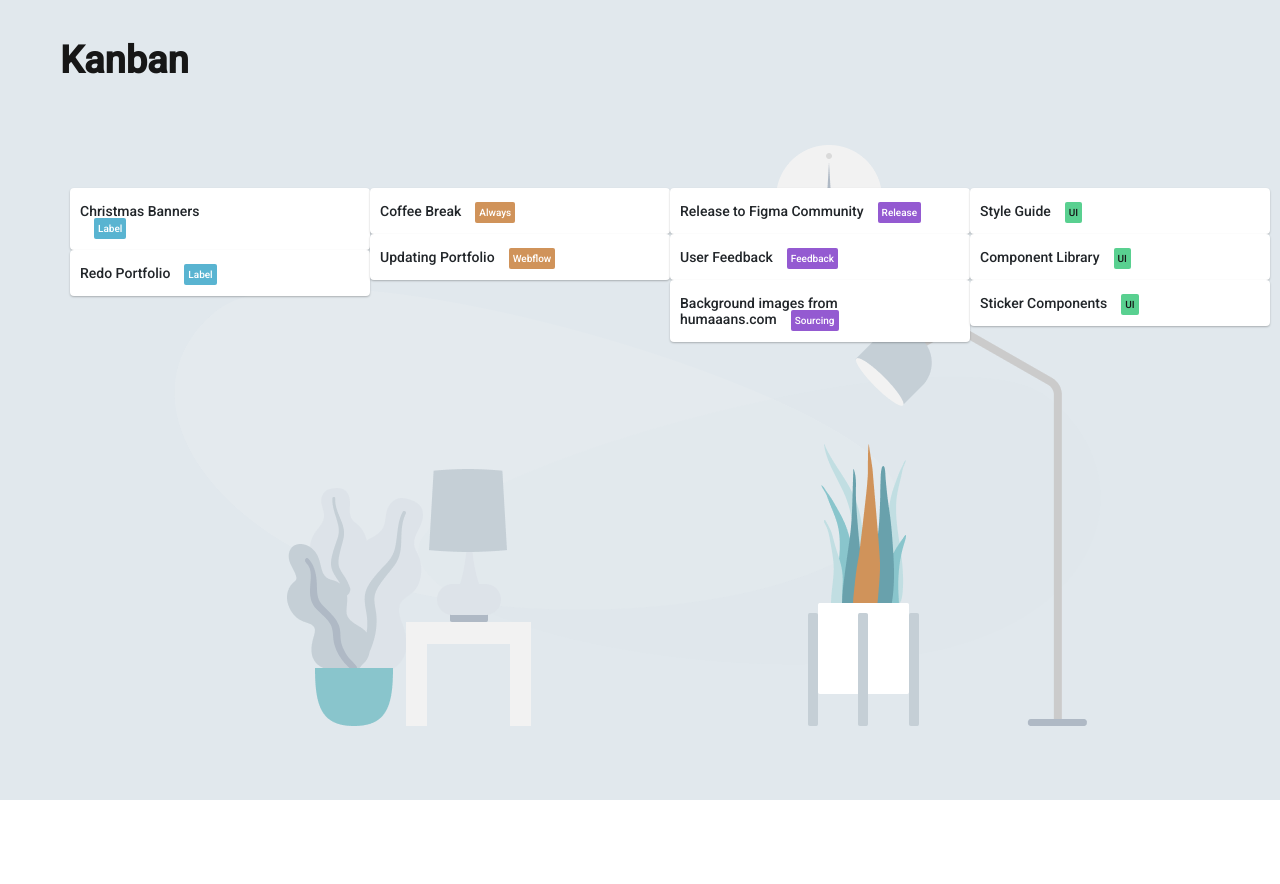
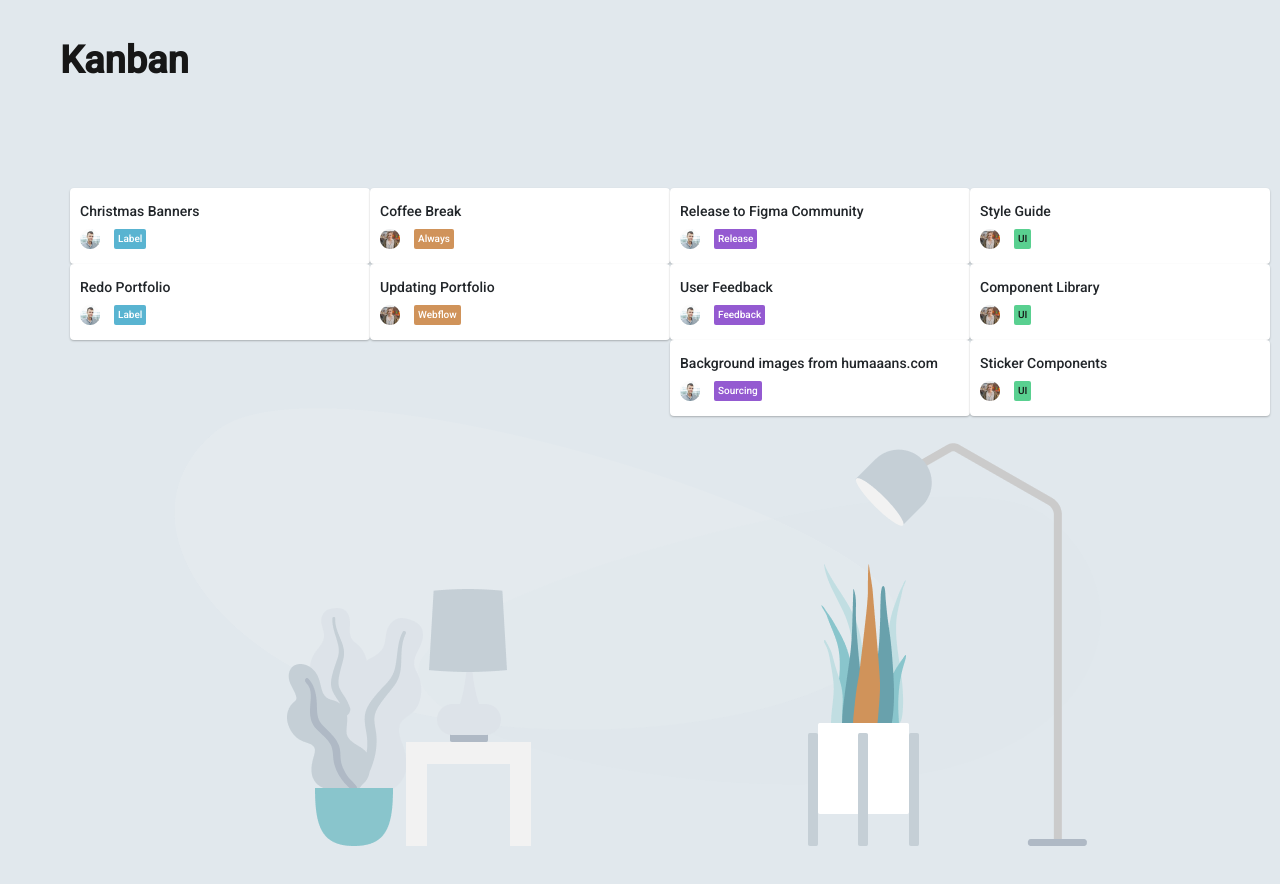
Before and after one commit to rfcosta85/kanban, a React (Create React App) app in the folder kanban/: page / in a window 1280 px wide. Shown: the top 884 px of the page. Built offline with nearby package versions, Linux system fonts and the light colour scheme.

Commit message:
Ajuste de codigo

```diff
--- a/kanban/src/App.css
+++ b/kanban/src/App.css
@@ -1,7 +1,7 @@
 
 .container {
   background-color: #E1E8ED;
-  min-height: 100vh;
+  min-height: 130vh;
   display: flex;
   font-size: calc(10px + 2vmin);
   color: white;
@@ -39,8 +39,12 @@
 
 }
 
-.avatar_male{
- margin-left: 20px;
- margin-top: 36px;
-
-}
+  .avatar_div{
+    display: flex;
+    margin-top: 10px;
+    flex-direction: row;
+  }
+  .avatar{
+    margin-top: 0;
+    margin-left: 0;
+  }
--- a/kanban/src/App.js
+++ b/kanban/src/App.js
@@ -1,5 +1,7 @@
 import './App.css';
-import Card from './components/Card/Card'
+import Card from './components/Card/Card';
+import avatarM from './components/icon/man.png'
+import avatarF from './components/icon/female.png'
 
 function App() {
   return (
@@ -9,42 +11,70 @@ function App() {
     <div className="tasks">
      <div className="Card_ToDo">
           <Card>Christmas Banners
-             <div>
+             <div className="avatar_div">
+                 <img src={avatarM} className="avatar" alt="avatar"></img>
                  <span className="label">Label</span>
              </div>
           </Card>
           <Card>Redo Portfolio
+            <div className="avatar_div">
+                <img src={avatarM} className="avatar" alt="avatar"></img>
                 <span className="label">Label</span>
+            </div>
           </Card>
       </div>
      <div className="Card_inProgress">
           <Card>Coffee Break
+               <div className="avatar_div">
+                      <img src={avatarF} className="avatar" alt="avatar"></img>
                       <span className="label_orange">Always</span>
+               </div>
          </Card>
          <Card>Updating Portfolio
+               <div className="avatar_div">
+                     <img src={avatarF} className="avatar" alt="avatar"></img>
                     <span className="label_orange">Webflow</span>
+               </div>
          </Card>
      </div>
      <div className="Card_Review">
           <Card>Release to Figma Community
+               <div className="avatar_div">
+                      <img src={avatarM} className="avatar" alt="avatar"></img>
                       <span className="label_purple">Release</span>
+               </div>
         </Card>
         <Card>User Feedback
+               <div className="avatar_div">
+                      <img src={avatarM} className="avatar" alt="avatar"></img>
                       <span className="label_purple">Feedback</span>
+               </div>
           </Card>
         <Card>Background images from humaaans.com
+              <div className="avatar_div">
+                      <img src={avatarM} className="avatar" alt="avatar"></img>
                       <span className="label_purple">Sourcing</span>
+               </div>
         </Card>
       </div>
      <div className="Card_Done">
         <Card>Style Guide
+               <div className="avatar_div">
+                     <img src={avatarF} className="avatar" alt="avatar"></img>
                      <span className="label_green">UI</span>
+               </div>
         </Card>
         <Card>Component Library
+               <div className="avatar_div">
+                     <img src={avatarF} className="avatar" alt="avatar"></img>
                      <span className="label_green">UI</span>
+               </div>
         </Card>
         <Card>Sticker Components
+               <div className="avatar_div">
+                      <img src={avatarF} className="avatar" alt="avatar"></img>
                       <span className="label_green">UI</span>
+               </div>
           </Card>
       </div>
     </div>
--- a/kanban/src/components/Card/Card.js
+++ b/kanban/src/components/Card/Card.js
@@ -2,9 +2,9 @@ import './Card.css'
 const Card = (props) => {
   const { children,color,status } = props
  return (
-     <div className="card_label">
-     <p className="text1_style">{children}</p>
-     <span className={`label${color}`}>{status}</span>
+    <div className="card_label">
+         <p className="text1_style">{children}</p>
+         <span className={`label${color}`}>{status}</span>
     </div>
   )
 }
```
Lines whose indentation alone changed are shown as unchanged.
